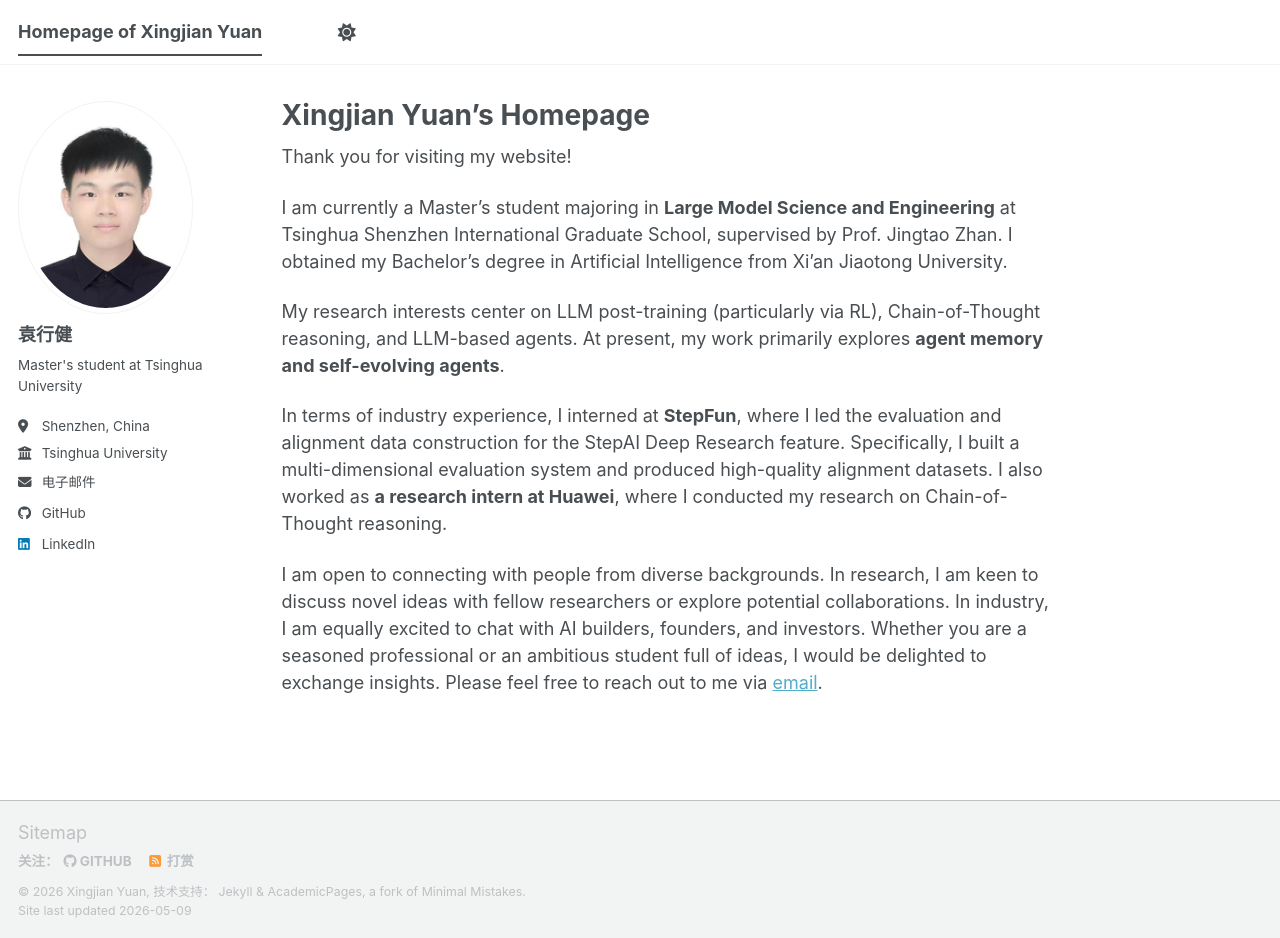
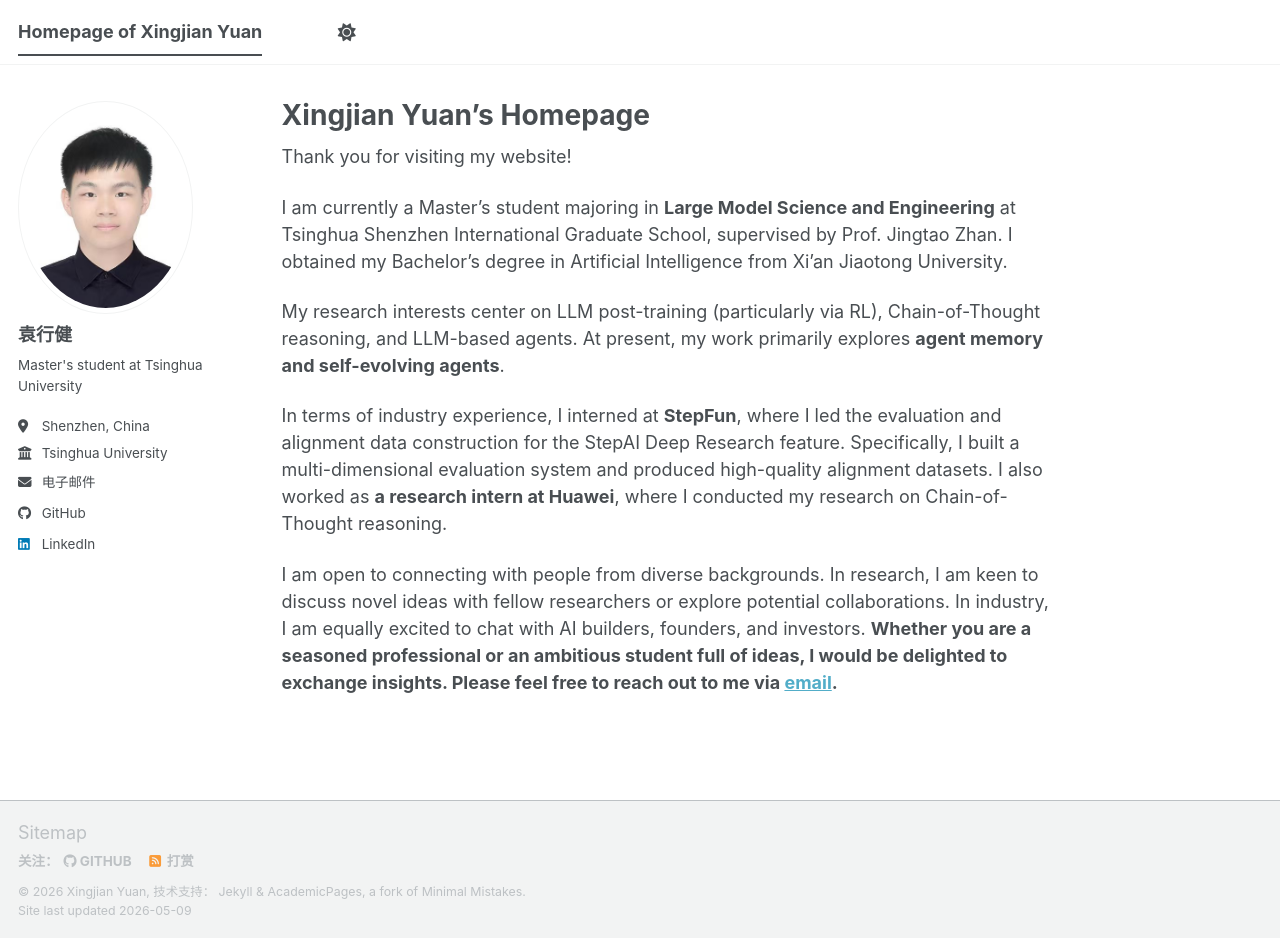
Before and after one commit to jyhty/jyhty.github.io, a Jekyll site: the page built from _pages/about.md, in a window 1280 px wide and 938 px high. Built offline with Jekyll 4.4.1, drawn with Linux system fonts in a browser that asks for light colours; a script bundle is joined from its source files by our own code; library files that are not in the unit come from our copies; part of the change alters nothing that is shown.

```diff
--- a/_pages/about.md
+++ b/_pages/about.md
@@ -7,7 +7,6 @@ redirect_from:
   - /about.html
 ---
 
-
 Thank you for visiting my website!
 
 I am currently a Master's student majoring in **Large Model Science and Engineering** at Tsinghua Shenzhen International Graduate School, supervised by Prof. Jingtao Zhan. I obtained my Bachelor’s degree in Artificial Intelligence from Xi’an Jiaotong University.
@@ -16,7 +15,7 @@ My research interests center on LLM post-training (particularly via RL), Chain-o
 
 In terms of industry experience, I interned at **StepFun**, where I led the evaluation and alignment data construction for the StepAI Deep Research feature. Specifically, I built a multi-dimensional evaluation system and produced high-quality alignment datasets. I also worked as **a research intern at Huawei**, where I conducted my research on Chain-of-Thought reasoning.
 
-I am open to connecting with people from diverse backgrounds. In research, I am keen to discuss novel ideas with fellow researchers or explore potential collaborations. In industry, I am equally excited to chat with AI builders, founders, and investors. Whether you are a seasoned professional or an ambitious student full of ideas, I would be delighted to exchange insights. Please feel free to reach out to me via [email](mailto:{{ site.email }}).
+I am open to connecting with people from diverse backgrounds. In research, I am keen to discuss novel ideas with fellow researchers or explore potential collaborations. In industry, I am equally excited to chat with AI builders, founders, and investors. **Whether you are a seasoned professional or an ambitious student full of ideas, I would be delighted to exchange insights. Please feel free to reach out to me via [email](mailto:yxj2276215731@163.com).**
 
 
 <!--
```
